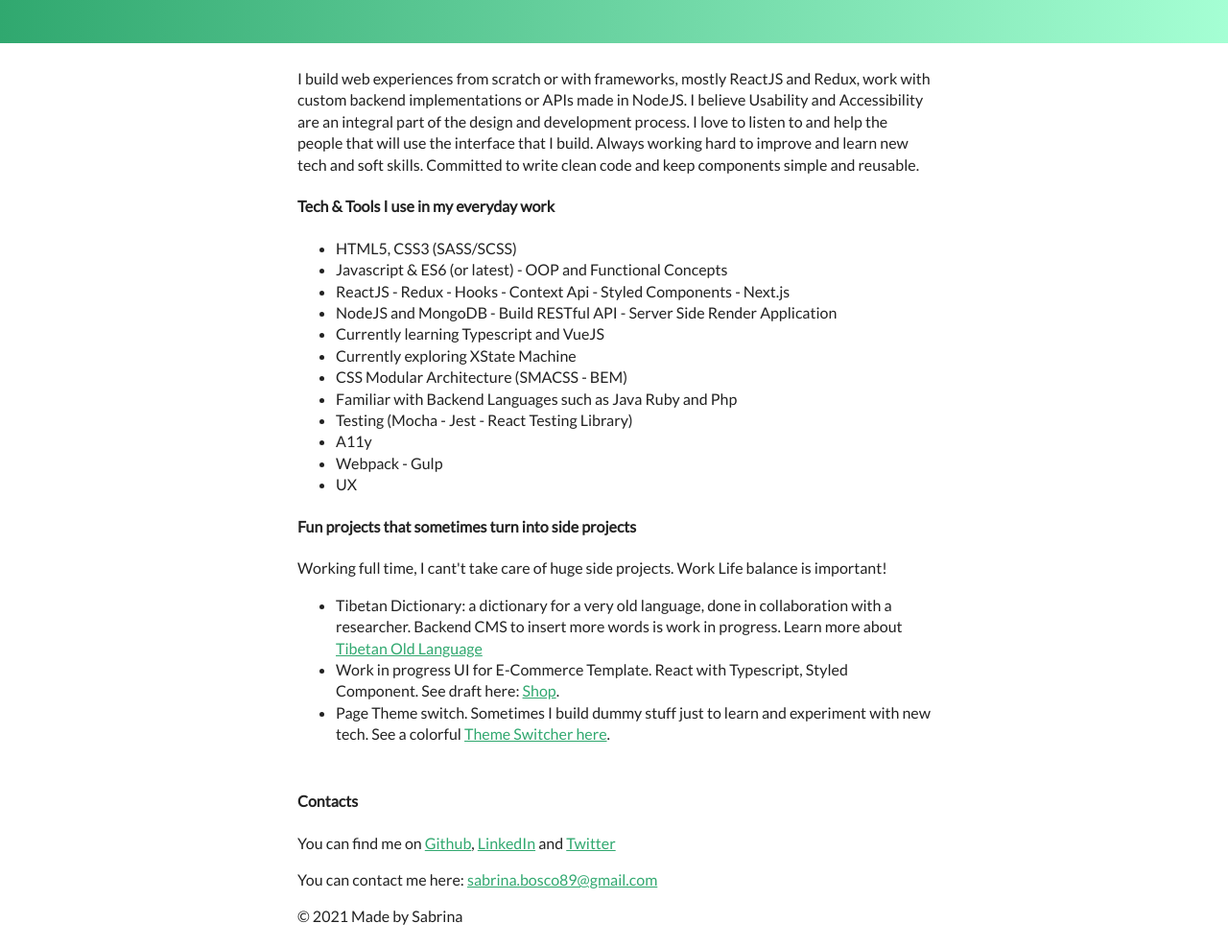
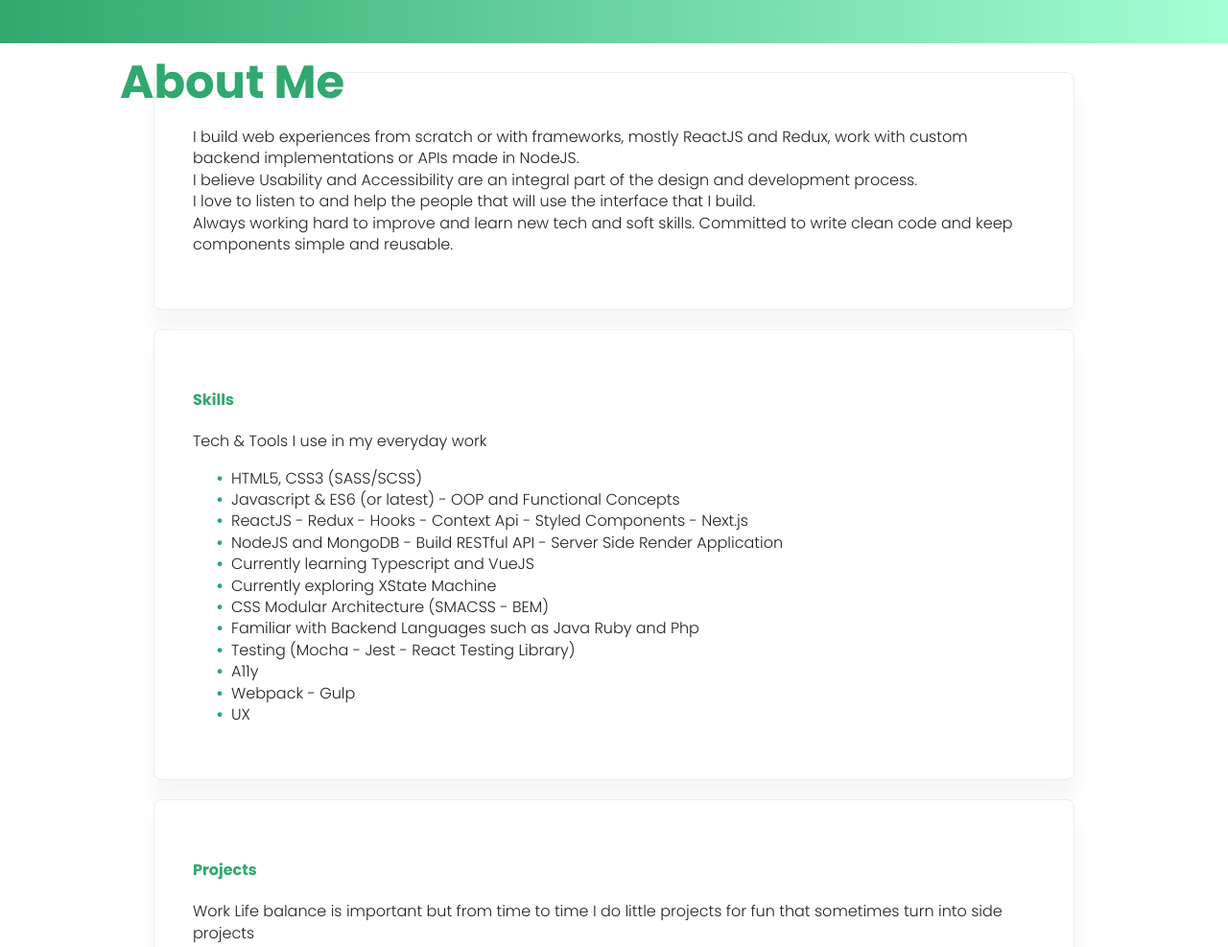
Before and after one commit to Sreilys/sabrinabosco, a plain HTML site: page index.html in a window 1280 px wide. Shown: the part 460-1447 px from the top of the page at 96% size. Drawn offline with nearby package versions, Linux system fonts and the light colour scheme.

Commit message:
changes visuals

```diff
--- a/css/main.css
+++ b/css/main.css
@@ -50,7 +50,7 @@ textarea {
 }
 
 body {
-    font-family: 'Lato', sans-serif;
+    font-family: 'Poppins', sans-serif;
 }
 
 a {
@@ -71,12 +71,16 @@ a:hover {
 }
 
 header, main, footer {
-    max-width: 660px;
+    max-width: 960px;
     margin: 0 auto;
 }
 
 main {
     padding: 10px;
+}
+
+article h4 {
+    color: #30a86f;
 }
 
 .intro-container {
@@ -104,9 +108,44 @@ main {
     margin-right: 20px;
 }
 
-.about {
-    max-width: 800px;
+.card {
+    box-shadow: 0 20px 18px 0 rgb(77 77 119 / 5%);
+    background: #fff;
+    padding: 40px;
+    border-radius: 8px;
+    border: 1px solid #eaeef1;
+    margin: 20px 0;
+    position: relative;
 }
+
+.about-me {
+    font-size: 2rem;
+    position: absolute;
+    top: -58px;
+    left: 20px
+}
+
+@media only screen and (min-width: 1054px) {
+    .about-me {
+        font-size: 3rem;
+        position: absolute;
+        top: -88px;
+        left: -36px;
+    }
+  }
+
+.custom-list {
+    list-style-type: none;
+}
+
+.custom-list .custom-list__item::before {
+    content: "\2022";
+    color: #30a86f;
+    font-weight: bold;
+    display: inline-block;
+    width: 1em;
+    margin-left: -1em;
+  }
 
 .work-experience {
     display: flex;
@@ -119,5 +158,6 @@ main {
 }
 
 .footer-container {
-    padding: 0 10px 100px 10px;
+    padding: 20px 10px 100px 10px;
+    background-color: #f0f0f0;
 }
--- a/index.html
+++ b/index.html
@@ -13,7 +13,8 @@
         <link rel="stylesheet" href="css/normalize.min.css">
         <link rel="stylesheet" href="css/main.css">
 
-        <link href="https://fonts.googleapis.com/css2?family=Lato&display=swap" rel="stylesheet">
+        <link rel="preconnect" href="https://fonts.gstatic.com">
+        <link href="https://fonts.googleapis.com/css2?family=Poppins:wght@300;700&display=swap" rel="stylesheet">
 
         <script src="js/vendor/modernizr-2.8.3.min.js"></script>
     </head>
@@ -39,40 +40,45 @@
         </div>
 
         <main>
-            <article>
-                <p class="about">
+            <article class="card">
+                <h4 class="about-me">About Me</h4>
+                <p>
                 I build web experiences from scratch or with frameworks, mostly ReactJS and Redux,
                 work with custom backend implementations or APIs made in NodeJS.
+                <br>
                 I believe Usability and Accessibility are an integral part of the design and development process.
+                <br>
                 I love to listen to and help the people that will use the interface that I build.
+                <br>
                 Always working hard to improve and learn new tech and soft skills. Committed to write clean code and keep components simple and reusable.</p>
             </article>
 
-            <article>
-                <h4>Tech &amp; Tools I use in my everyday work</h4>
-                <ul>
-                    <li>HTML5, CSS3 (SASS/SCSS)</li>
-                    <li>Javascript & ES6 (or latest) - OOP and Functional Concepts</li>
-                    <li>ReactJS - Redux - Hooks - Context Api - Styled Components - Next.js</li>
-                    <li>NodeJS and MongoDB - Build RESTful API - Server Side Render Application</li>
-                    <li>Currently learning Typescript and VueJS</li>
-                    <li>Currently exploring XState Machine</li>
-                    <li>CSS Modular Architecture (SMACSS - BEM)</li>
-                    <li>Familiar with Backend Languages such as Java Ruby and Php</li>
-                    <li>Testing (Mocha - Jest - React Testing Library)</li>
-                    <li>A11y</li>
-                    <li>Webpack - Gulp</li>
-                    <li>UX</li>
+            <article class="card">
+                <h4>Skills</h4>
+                <p>Tech &amp; Tools I use in my everyday work</p>
+                <ul class="custom-list">
+                    <li class="custom-list__item">HTML5, CSS3 (SASS/SCSS)</li>
+                    <li class="custom-list__item">Javascript & ES6 (or latest) - OOP and Functional Concepts</li>
+                    <li class="custom-list__item">ReactJS - Redux - Hooks - Context Api - Styled Components - Next.js</li>
+                    <li class="custom-list__item">NodeJS and MongoDB - Build RESTful API - Server Side Render Application</li>
+                    <li class="custom-list__item">Currently learning Typescript and VueJS</li>
+                    <li class="custom-list__item">Currently exploring XState Machine</li>
+                    <li class="custom-list__item">CSS Modular Architecture (SMACSS - BEM)</li>
+                    <li class="custom-list__item">Familiar with Backend Languages such as Java Ruby and Php</li>
+                    <li class="custom-list__item">Testing (Mocha - Jest - React Testing Library)</li>
+                    <li class="custom-list__item">A11y</li>
+                    <li class="custom-list__item">Webpack - Gulp</li>
+                    <li class="custom-list__item">UX</li>
                 </ul>
             </article>
 
-            <article>
-                <h4>Fun projects that sometimes turn into side projects</h4>
-                <p>Working full time, I cant't take care of huge side projects. Work Life balance is important!</p>
-                <ul>
-                    <li>Tibetan Dictionary: a dictionary for a very old language, done in collaboration with a researcher. Backend CMS to insert more words is work in progress. Learn more about <a href="http://otdict.com/">Tibetan Old Language</a></li>
-                    <li>Work in progress UI for E-Commerce Template. React with Typescript, Styled Component. See draft here: <a href="https://react-to-shopping.netlify.app/">Shop</a>.</li>
-                    <li>Page Theme switch. Sometimes I build dummy stuff just to learn and experiment with new tech. See a colorful <a href="https://theme-provider-switch.herokuapp.com/">Theme Switcher here</a>.</li>
+            <article class="card">
+                <h4>Projects</h4>
+                <p>Work Life balance is important but from time to time I do little projects for fun that sometimes turn into side projects</p>
+                <ul class="custom-list">
+                    <li class="custom-list__item">Tibetan Dictionary: a dictionary for a very old language, done in collaboration with a researcher. Backend CMS to insert more words is work in progress. Learn more about <a href="http://otdict.com/">Tibetan Old Language</a></li>
+                    <li class="custom-list__item">Work in progress UI for E-Commerce Template. React with Typescript, Styled Component. See draft here: <a href="https://react-to-shopping.netlify.app/">Shop</a>.</li>
+                    <li class="custom-list__item">Page Theme switch. Sometimes I build dummy stuff just to learn and experiment with new tech. See a colorful <a href="https://theme-provider-switch.herokuapp.com/">Theme Switcher here</a>.</li>
                 </ul>
             </article>
         </main>
```
